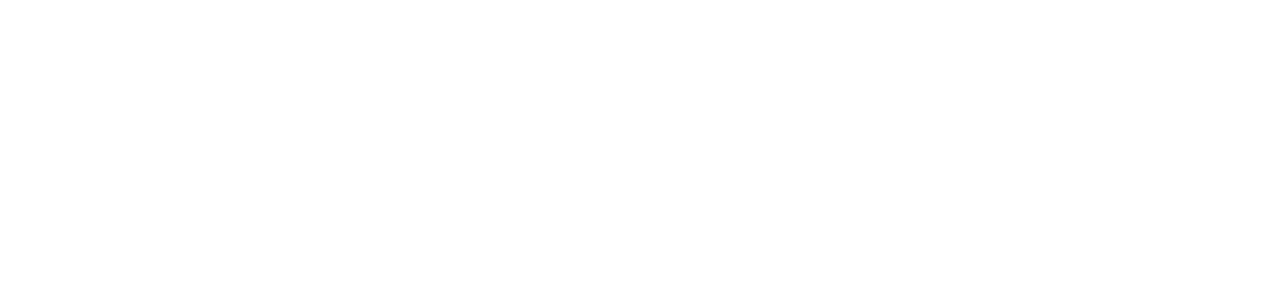
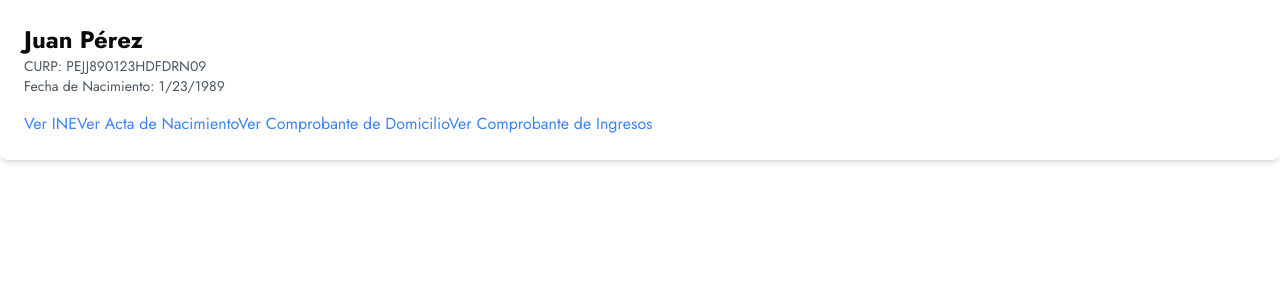
Before and after one commit to oneangel/sits-front, a React (Vite) app: page /user-details in a window 1280 px wide. Before the commit this address had no page. Shown: the top 300 px of the page. Built offline with nearby package versions, Linux system fonts and the light colour scheme.

Commit message:
usuarios

```diff
--- a/package.json
+++ b/package.json
@@ -16,14 +16,19 @@
     "@radix-ui/react-label": "^2.1.0",
     "@radix-ui/react-select": "^2.1.1",
     "@radix-ui/react-slot": "^1.1.0",
+    "@react-pdf-viewer/core": "^3.12.0",
+    "@react-pdf-viewer/thumbnail": "^3.12.0",
     "@tabler/icons-react": "^3.11.0",
     "axios": "^1.7.3",
     "class-variance-authority": "^0.7.0",
     "clsx": "^2.1.1",
     "cmdk": "^1.0.0",
+    "file-type": "^19.4.0",
     "lucide-react": "^0.400.0",
+    "pdfjs-dist": "^3.11.174",
     "react": "^18.3.1",
     "react-dom": "^18.3.1",
+    "react-pdf": "^9.1.0",
     "react-router-dom": "^6.25.1",
     "tailwind-merge": "^2.3.0",
     "tailwindcss-animate": "^1.0.7",
@@ -40,6 +45,7 @@
     "eslint": "^8.57.0",
     "eslint-plugin-react-hooks": "^4.6.2",
     "eslint-plugin-react-refresh": "^0.4.7",
+    "file-loader": "^6.2.0",
     "postcss": "^8.4.39",
     "tailwindcss": "^3.4.4",
     "typescript": "^5.2.2",
--- a/src/App.tsx
+++ b/src/App.tsx
@@ -3,6 +3,8 @@
 import Register from './pages/Register';
 import Login from './pages/Login';
 import Overview from './pages/Overview';
+import Data from './pages/Beneficiario';
+import UserDetails from './pages/Beneficiario';
 
 function App() {
   return (
@@ -12,6 +14,7 @@
         <Route path="/register" element={<Register />} />
         <Route path="/login" element={<Login />} />
         <Route path="/overview" element={<Overview />} />
+        <Route path="/user-details" element={<UserDetails />} />
       </Routes>
     </Router>
   );
--- /dev/null
+++ b/src/components/Beneficiarios/cards.tsx
@@ -0,0 +1,45 @@
+// src/components/UserCard.tsx
+import React from 'react';
+
+interface UserProps {
+  nombre: string;
+  CURP: string;
+  password: string;
+  fechaDeNacimiento?: string;
+  INE?: string;
+  actaNacimiento?: string;
+  comprobanteDomicilio?: string;
+  comprobanteIngresos?: string;
+}
+
+const UserCard: React.FC<UserProps> = ({
+  nombre,
+  CURP,
+  fechaDeNacimiento,
+  INE,
+  actaNacimiento,
+  comprobanteDomicilio,
+  comprobanteIngresos
+}) => {
+  return (
+    <div className="bg-white shadow-md rounded-lg p-6 mb-4">
+      <h2 className="text-2xl font-bold">{nombre}</h2>
+      <p className="text-sm text-gray-600">CURP: {CURP}</p>
+
+      {fechaDeNacimiento && (
+        <p className="text-sm text-gray-600">
+          Fecha de Nacimiento: {new Date(fechaDeNacimiento).toLocaleDateString()}
+        </p>
+      )}
+
+      <div className="mt-4 space-y-2">
+        {INE && <a href={INE} className="text-blue-500 hover:underline" target="_blank" rel="noopener noreferrer">Ver INE</a>}
+        {actaNacimiento && <a href={actaNacimiento} className="text-blue-500 hover:underline" target="_blank" rel="noopener noreferrer">Ver Acta de Nacimiento</a>}
+        {comprobanteDomicilio && <a href={comprobanteDomicilio} className="text-blue-500 hover:underline" target="_blank" rel="noopener noreferrer">Ver Comprobante de Domicilio</a>}
+        {comprobanteIngresos && <a href={comprobanteIngresos} className="text-blue-500 hover:underline" target="_blank" rel="noopener noreferrer">Ver Comprobante de Ingresos</a>}
+      </div>
+    </div>
+  );
+};
+
+export default UserCard;
--- /dev/null
+++ b/src/pages/Beneficiario.tsx
@@ -0,0 +1,20 @@
+// src/components/UserDetails.tsx
+
+import React from 'react';
+import UserCard from '../components/Beneficiarios/cards';
+
+const UserDetails: React.FC = () => {
+  const userData = {
+    nombre: "Juan Pérez",
+    CURP: "PEJJ890123HDFDRN09",
+    fechaDeNacimiento: "1989-01-23",
+    INE: "https://sits-durango.s3.us-east-2.amazonaws.com/aver4/prueba3.pdf",
+    actaNacimiento: "https://sits-durango.s3.us-east-2.amazonaws.com/aver4/prueba3.pdf",
+    comprobanteDomicilio: "https://sits-durango.s3.us-east-2.amazonaws.com/aver4/prueba3.pdf",
+    comprobanteIngresos: "https://sits-durango.s3.us-east-2.amazonaws.com/aver4/prueba3.pdf",
+  };
+
+  return <UserCard {...userData} />;
+};
+
+export default UserDetails;
--- a/src/pages/Register.tsx
+++ b/src/pages/Register.tsx
@@ -39,7 +39,7 @@
       form.append(key, files[key]);
     }
     try {
-      const res = await axios.post("https://sits.onrender.com/api/register", form, {
+      const res = await axios.post("http://localhost:4000/api/register", form, {
         headers: {
           "Content-Type": "multipart/form-data",
         },
```
Also changed, not shown: 1 other file (tests, documents, lock files or other folders).
